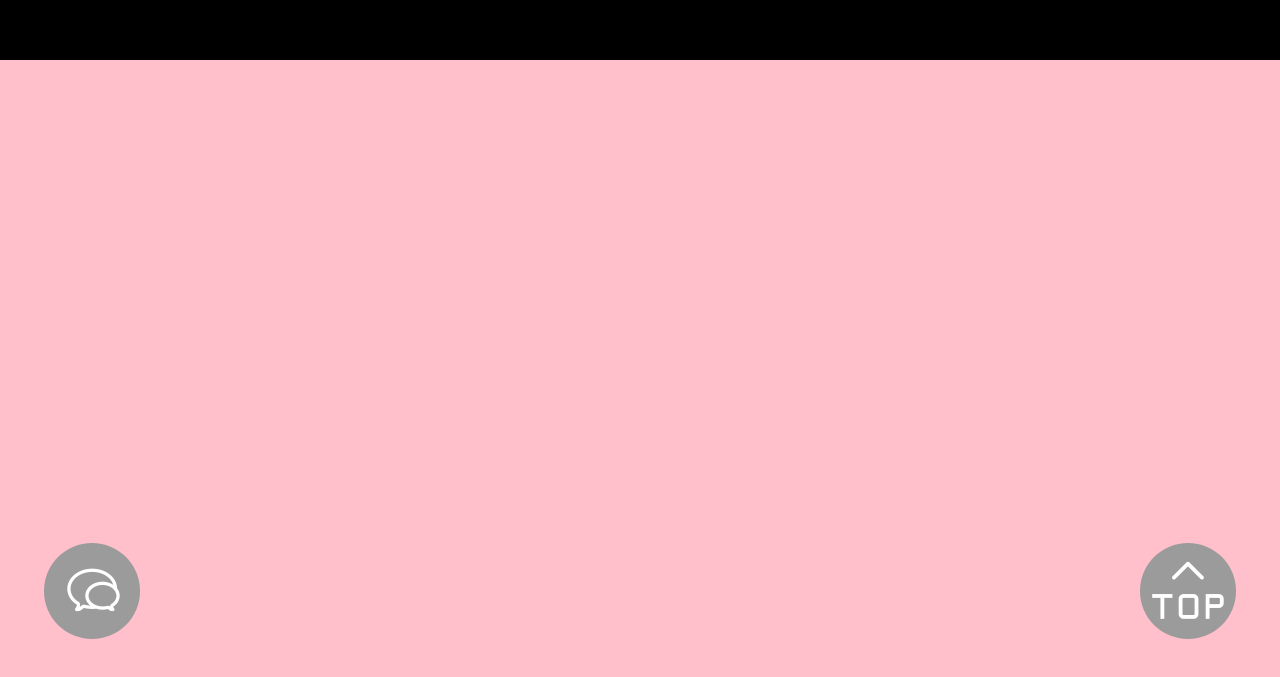
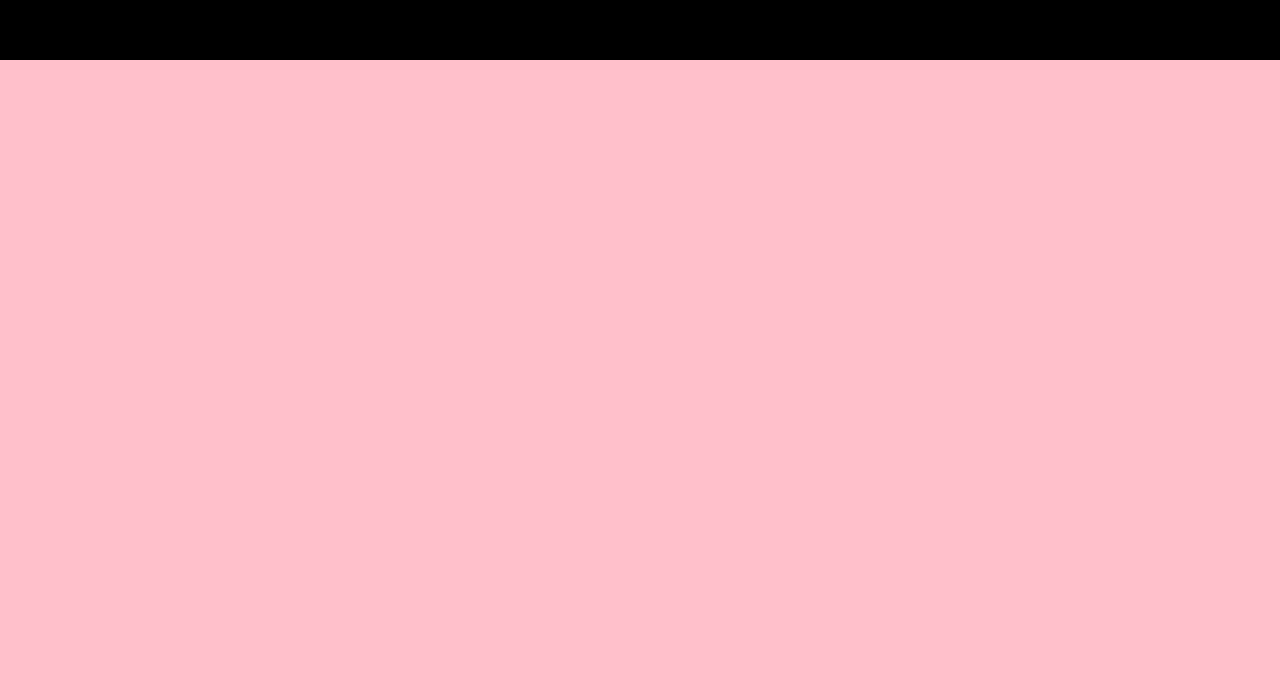
Before and after one commit to liuqiyu/collection-station, a Vue app: page /#/home in a window 1280 px wide. Shown: the part 117-794 px from the top of the page. Built offline with nearby package versions, Linux system fonts and the light colour scheme.

Commit message:
第一个版本3

```diff
--- a/src/assets/css/reset.css
+++ b/src/assets/css/reset.css
@@ -39,3 +39,8 @@ html, body {
   height: 100%;
   overflow: hidden;
 }
+
+
+.show {
+  display: block !important;
+}
--- a/src/views/layout/index.vue
+++ b/src/views/layout/index.vue
@@ -2,12 +2,12 @@
   <div id="layout">
     <topbar></topbar>
     <div class="wrapper-scroll" style="height: 100%">
-      <div>
+      <div id="aaa">
         <router-view></router-view>
       </div>
     </div>
-    <div class="chat iconfont icon-chat"></div>
-    <div class="toTop iconfont icon-top"></div>
+    <div class="chat iconfont icon-chat" ref="chat"></div>
+    <div class="toTop iconfont icon-top" ref="toTop" @click="toTop"></div>
   </div>
 </template>
 
@@ -16,13 +16,30 @@ import BScroll from 'better-scroll';
 import { Group, Cell } from 'vux';
 import topbar from './../../components/topbar';
 
+
 export default {
   mounted() {
     const wrapper = document.querySelector('.wrapper-scroll');
-    /* eslint-disable no-new */
-    new BScroll(wrapper, {
+    this.scroll = new BScroll(wrapper, {
       click: true,
+      scrollY: true,
+      probeType: 3,
     });
+    this.scroll.on('scroll', () => {
+      // 下拉动作
+      if (Math.abs(this.scroll.y) > Number(wrapper.clientHeight)) {
+        this.$refs.chat.classList.add('show');
+        this.$refs.toTop.classList.add('show');
+      } else {
+        this.$refs.chat.classList.remove('show');
+        this.$refs.toTop.classList.remove('show');
+      }
+    });
+  },
+  data() {
+    return {
+      scroll: null,
+    };
   },
   components: {
     topbar,
@@ -42,6 +59,9 @@ export default {
           break;
       }
     },
+    toTop() {
+      this.scroll.scrollTo(0, 0, 500);
+    },
   },
 };
 </script>
@@ -54,7 +74,7 @@ export default {
   }
 
   .chat {
-    display: block;
+    display: none;
     position: fixed;
     left: 0.13rem;
     bottom: 0.13rem;
@@ -69,7 +89,7 @@ export default {
   }
 
   .toTop {
-    display: block;
+    display: none;
     position: fixed;
     right: 0.13rem;
     bottom: 0.13rem;
```
Also changed, not shown: 11 other files (tests, documents, lock files or other folders).
